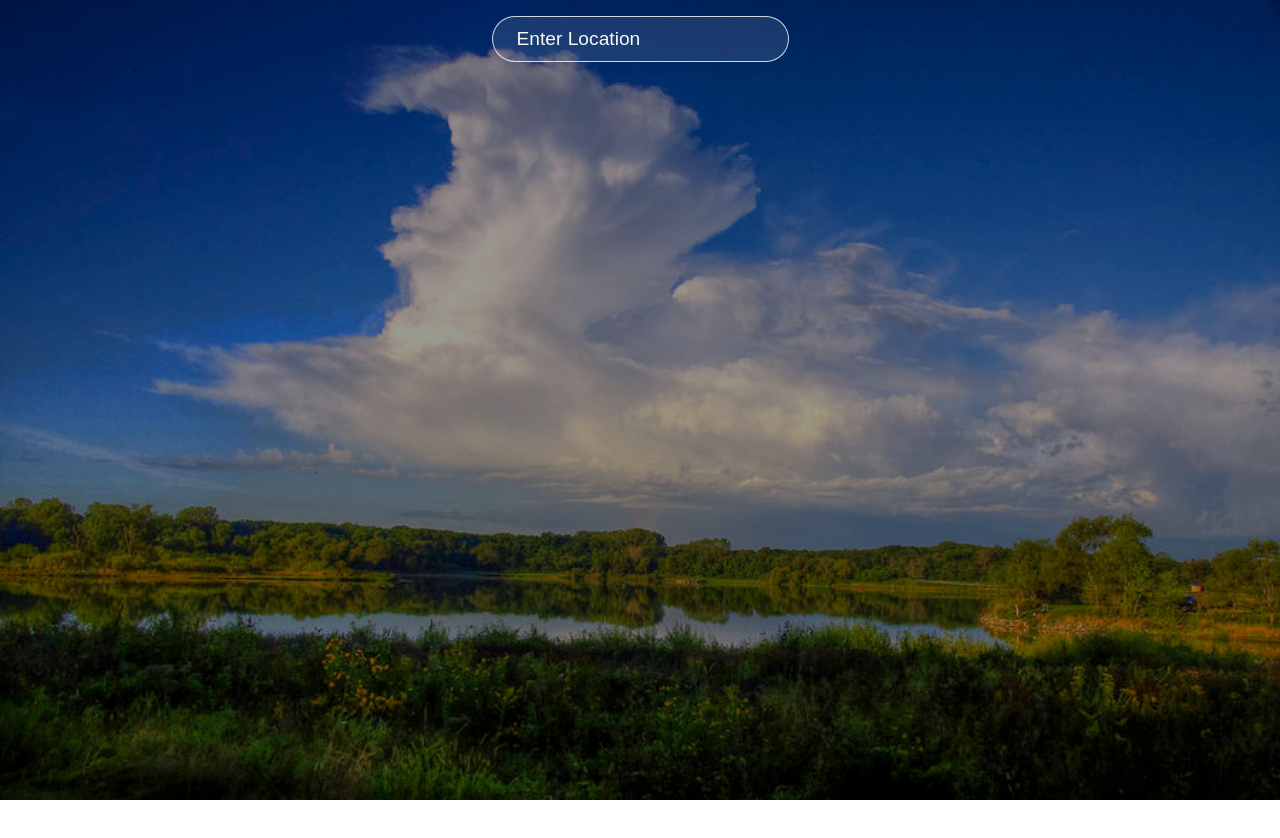
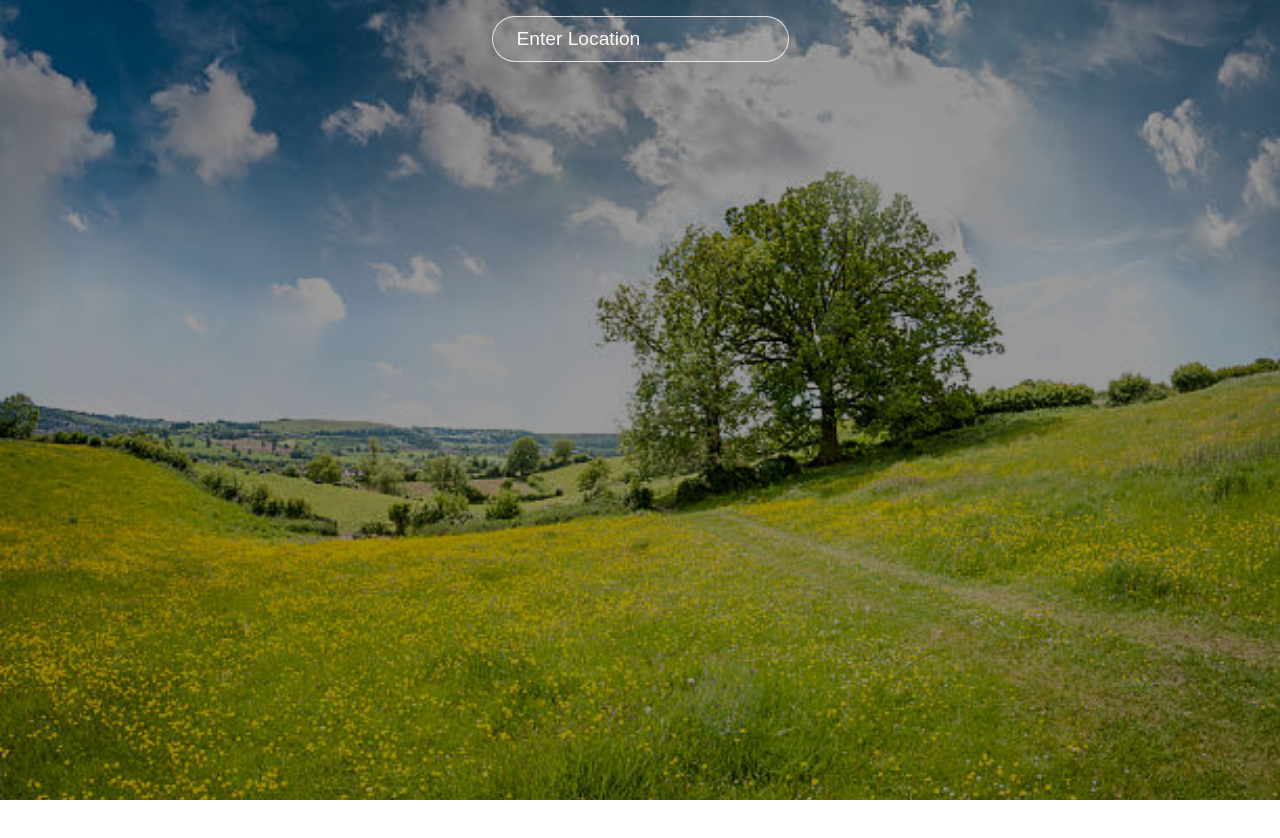
Before and after one commit to Advait597/react-js-weather, a React (Create React App) app: page / in a window 1280 px wide. Shown: the top 838 px of the page. Built offline with nearby package versions, Linux system fonts and the light colour scheme.

Commit message:
Update index.css

```diff
--- a/src/index.css
+++ b/src/index.css
@@ -32,7 +32,7 @@ h1 {
 
 .app:before {
   content: '';
-  background: url('./partly-cloudy.jpeg') no-repeat center center/cover;
+  background: url('./sunny.jpeg') no-repeat center center/cover;
   position: absolute;
   width: 100%;
   height: 100%;
```
